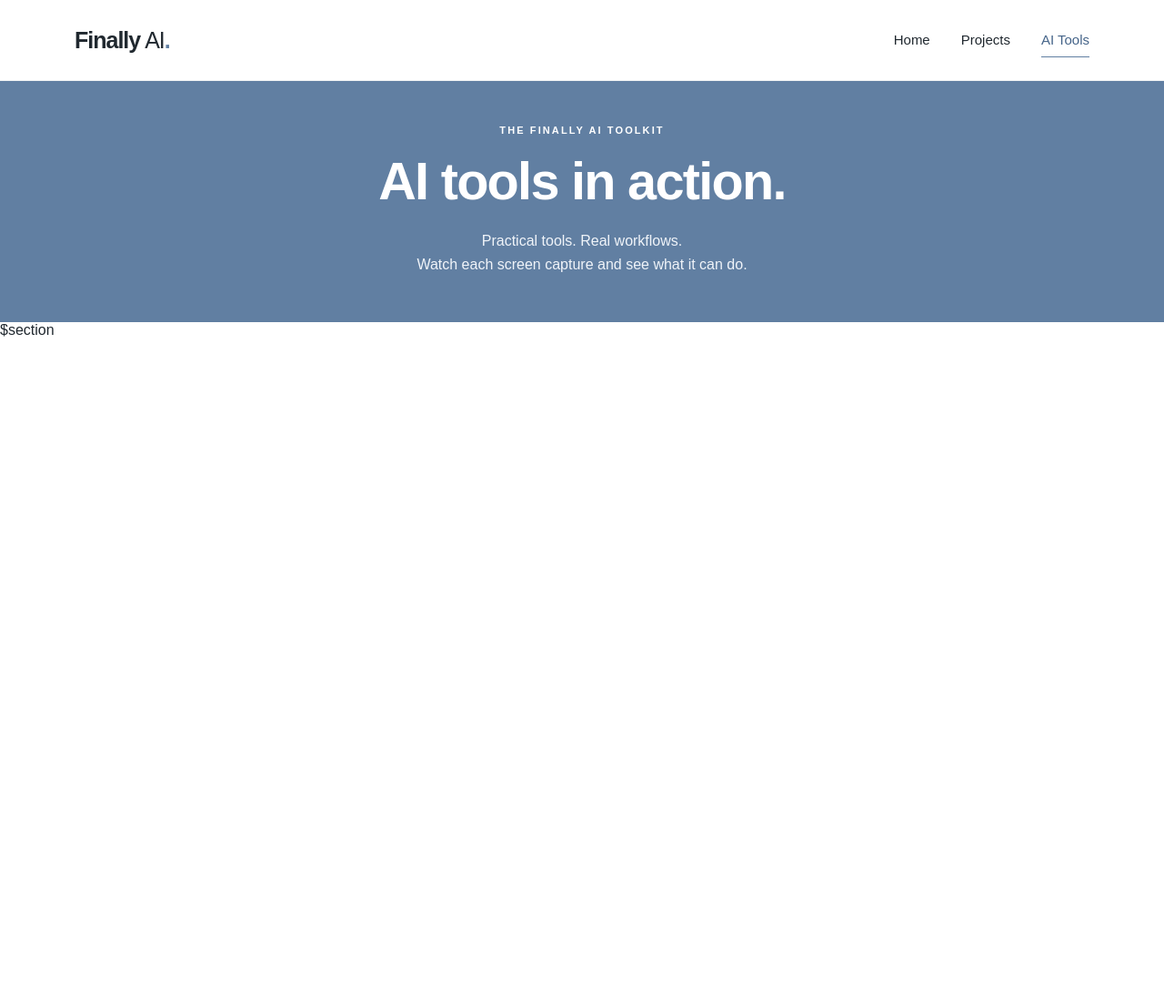
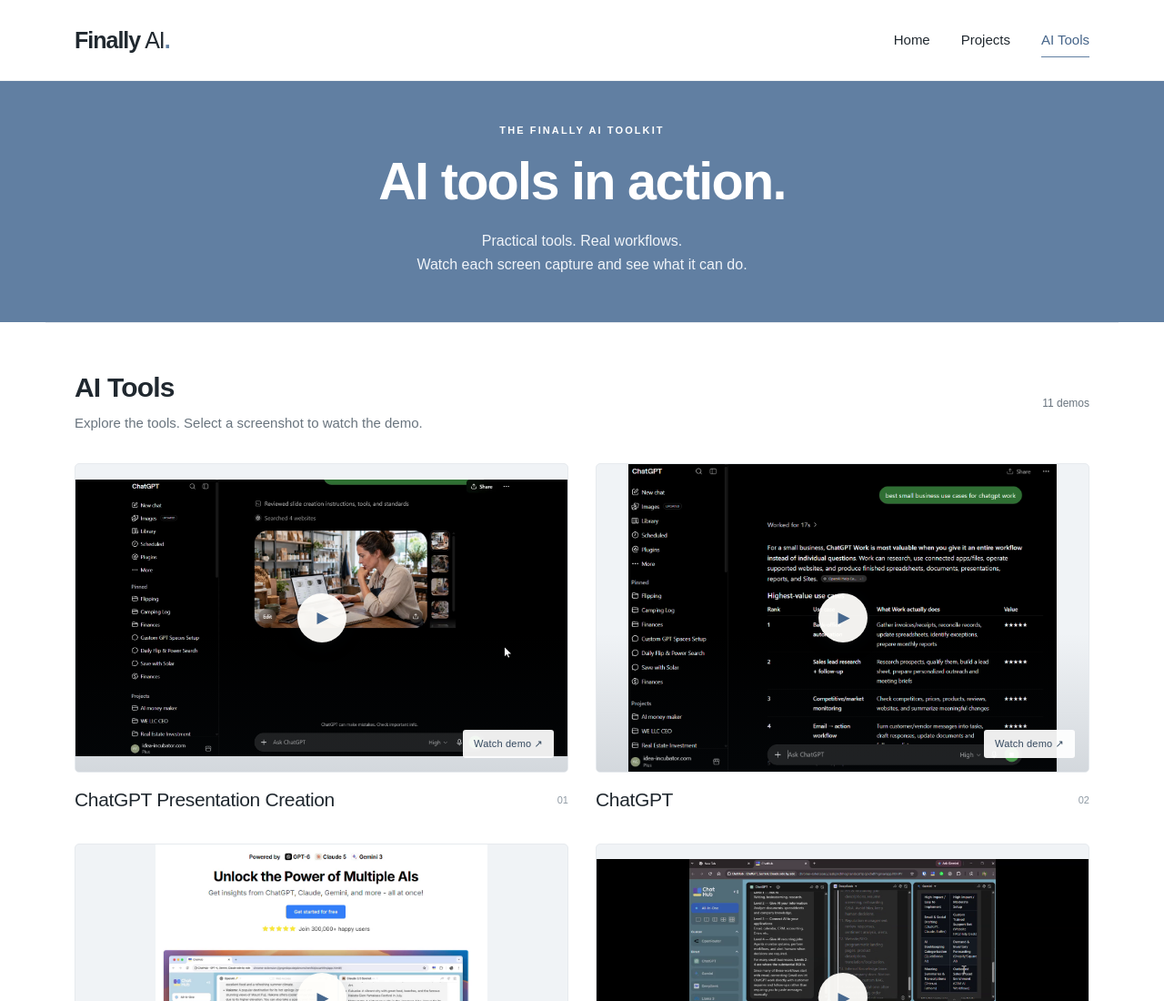
Before and after one commit to finallyaiagency/Finally-AI-Portfolio, a website: page ai-tools.html in a window 1280 px wide. Shown: the top 1100 px of the page at 91% size. Before the commit the page ends 800 px from the top, so only its background shows below. Drawn offline with Linux system fonts and the light colour scheme.

Commit message:
Populate standalone AI Tools page

```diff
--- a/ai-tools.html
+++ b/ai-tools.html
@@ -25,7 +25,22 @@
       <h1 id="page-title">AI tools in action.</h1>
       <p>Practical tools. Real workflows.<br>Watch each screen capture and see what it can do.</p>
     </section>
-$section
+<section id="ai-tools" class="portfolio tools-portfolio" aria-labelledby="tools-title">
+      <div class="section-heading"><div><h2 id="tools-title">AI Tools</h2><p>Explore the tools. Select a screenshot to watch the demo.</p></div><span class="project-count">11 demos</span></div>
+      <div class="grid">
+        <article class="project"><button class="thumbnail" data-project="ChatGPT Presentation Creation" data-video="AI%20Tools/chatgpt%20presentation%20creatinon.mp4" aria-label="Watch ChatGPT Presentation Creation"><img src="AI%20Tools/chatgpt%20presentation%20creatinon.png" alt="ChatGPT Presentation Creation video preview" width="1920" height="1080" loading="lazy"><span class="play" aria-hidden="true">▶</span><span class="watch" aria-hidden="true">Watch demo ↗</span></button><div class="project-heading"><h3>ChatGPT Presentation Creation</h3><span aria-hidden="true">01</span></div></article>
+        <article class="project"><button class="thumbnail" data-project="ChatGPT" data-video="AI%20Tools/chatgpt.mp4" aria-label="Watch ChatGPT"><img src="AI%20Tools/chatgpt.png" alt="ChatGPT video preview" width="1346" height="966" loading="lazy"><span class="play" aria-hidden="true">▶</span><span class="watch" aria-hidden="true">Watch demo ↗</span></button><div class="project-heading"><h3>ChatGPT</h3><span aria-hidden="true">02</span></div></article>
+        <article class="project"><button class="thumbnail" data-project="ChatHub" data-video="AI%20Tools/chathub.mp4" aria-label="Watch ChatHub"><img src="AI%20Tools/chathub.png" alt="ChatHub video preview" width="974" height="902" loading="lazy"><span class="play" aria-hidden="true">▶</span><span class="watch" aria-hidden="true">Watch demo ↗</span></button><div class="project-heading"><h3>ChatHub</h3><span aria-hidden="true">03</span></div></article>
+        <article class="project"><button class="thumbnail" data-project="Chrome Extensions" data-video="AI%20Tools/chrome%20extensions.mp4" aria-label="Watch Chrome Extensions"><img src="AI%20Tools/chrome%20extensions.png" alt="Chrome Extensions video preview" width="1920" height="1080" loading="lazy"><span class="play" aria-hidden="true">▶</span><span class="watch" aria-hidden="true">Watch demo ↗</span></button><div class="project-heading"><h3>Chrome Extensions</h3><span aria-hidden="true">04</span></div></article>
+        <article class="project"><button class="thumbnail" data-project="Gamma" data-video="AI%20Tools/gamma.mp4" aria-label="Watch Gamma"><img src="AI%20Tools/gamma.png" alt="Gamma video preview" width="1362" height="1080" loading="lazy"><span class="play" aria-hidden="true">▶</span><span class="watch" aria-hidden="true">Watch demo ↗</span></button><div class="project-heading"><h3>Gamma</h3><span aria-hidden="true">05</span></div></article>
+        <article class="project"><button class="thumbnail" data-project="Google AI Overview" data-video="AI%20Tools/Google%20AI%20Overview.mp4" aria-label="Watch Google AI Overview"><img src="AI%20Tools/Google%20AI%20Overview.png" alt="Google AI Overview video preview" width="1274" height="1230" loading="lazy"><span class="play" aria-hidden="true">▶</span><span class="watch" aria-hidden="true">Watch demo ↗</span></button><div class="project-heading"><h3>Google AI Overview</h3><span aria-hidden="true">06</span></div></article>
+        <article class="project"><button class="thumbnail" data-project="Google Gemini" data-video="AI%20Tools/Google%20Gemini.mp4" aria-label="Watch Google Gemini"><img src="AI%20Tools/Google%20Gemini.png" alt="Google Gemini video preview" width="728" height="1234" loading="lazy"><span class="play" aria-hidden="true">▶</span><span class="watch" aria-hidden="true">Watch demo ↗</span></button><div class="project-heading"><h3>Google Gemini</h3><span aria-hidden="true">07</span></div></article>
+        <article class="project"><button class="thumbnail" data-project="Grok Bot" data-video="AI%20Tools/Grok%20bot.mp4" aria-label="Watch Grok Bot"><img src="AI%20Tools/Grok%20bot.png" alt="Grok Bot video preview" width="1210" height="844" loading="lazy"><span class="play" aria-hidden="true">▶</span><span class="watch" aria-hidden="true">Watch demo ↗</span></button><div class="project-heading"><h3>Grok Bot</h3><span aria-hidden="true">08</span></div></article>
+        <article class="project"><button class="thumbnail" data-project="Hermes Agent" data-video="AI%20Tools/Hermes%20Agent.mp4" aria-label="Watch Hermes Agent"><img src="AI%20Tools/Hermes%20Agent.png" alt="Hermes Agent video preview" width="1714" height="1384" loading="lazy"><span class="play" aria-hidden="true">▶</span><span class="watch" aria-hidden="true">Watch demo ↗</span></button><div class="project-heading"><h3>Hermes Agent</h3><span aria-hidden="true">09</span></div></article>
+        <article class="project"><button class="thumbnail" data-project="Hostinger" data-video="AI%20Tools/Hostinger.mp4" aria-label="Watch Hostinger"><img src="AI%20Tools/Hostinger.png" alt="Hostinger video preview" width="1192" height="1038" loading="lazy"><span class="play" aria-hidden="true">▶</span><span class="watch" aria-hidden="true">Watch demo ↗</span></button><div class="project-heading"><h3>Hostinger</h3><span aria-hidden="true">10</span></div></article>
+        <article class="project"><button class="thumbnail" data-project="NotebookLM" data-video="AI%20Tools/notebook%20lm.mp4" aria-label="Watch NotebookLM"><img src="AI%20Tools/notebook%20lm.png" alt="NotebookLM video preview" width="1920" height="1080" loading="lazy"><span class="play" aria-hidden="true">▶</span><span class="watch" aria-hidden="true">Watch demo ↗</span></button><div class="project-heading"><h3>NotebookLM</h3><span aria-hidden="true">11</span></div></article>
+      </div>
+    </section>
   </main>
   <dialog aria-labelledby="video-title" id="video-dialog">
     <div class="player-heading"><div><p class="eyebrow">TOOL DEMO</p><h2 id="video-title"></h2></div><button class="close" aria-label="Close video player" autofocus>✕</button></div>
```
